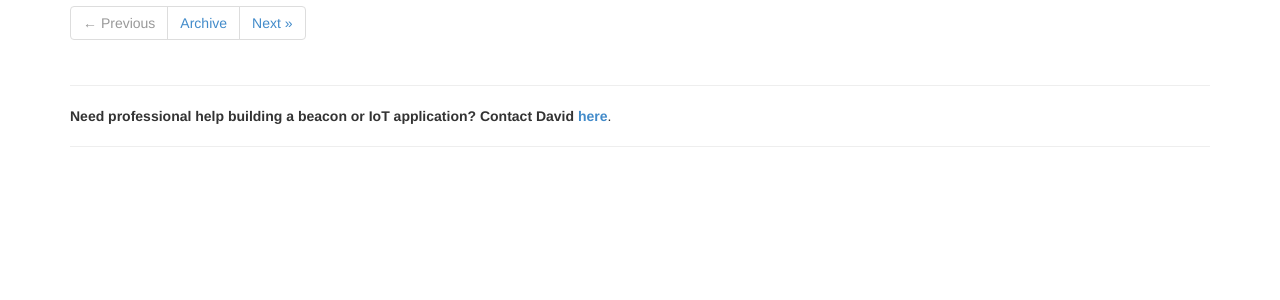
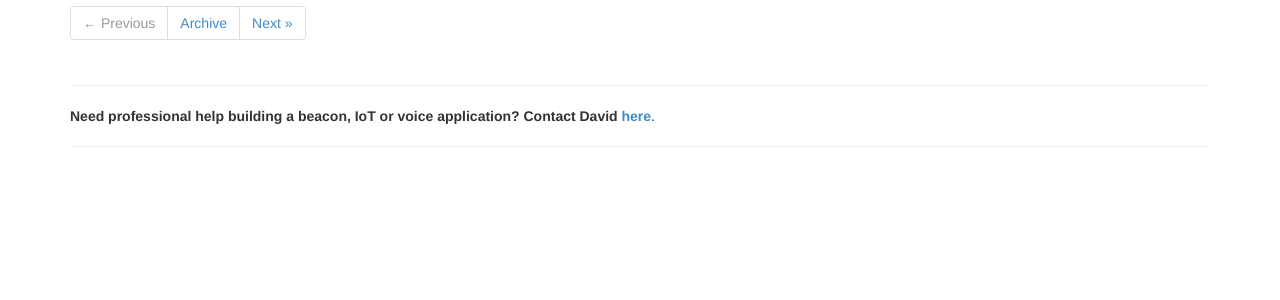
Before and after one commit to davidgyoung/davidgyoung.github.io, a Jekyll site: the page built from _posts/2013-10-01-reverse-engineering-the-ibeacon-profile.md, in a window 1280 px wide. Shown: the part 337-637 px from the top of the page. Built offline with Jekyll 4.4.1, drawn with Linux system fonts in a browser that asks for light colours; nearby versions of some CDN libraries.

Commit message:
Fix post footer for project types and change header color so posts stick out more

```diff
--- a/_includes/themes/bootstrap-3/post.html
+++ b/_includes/themes/bootstrap-3/post.html
@@ -32,7 +32,7 @@
     {% endif %}
     </ul>
     <hr/>
-    <b>Need professional help building a beacon or IoT application?  Contact David <a href='/'>here</a></b>.
+    <b>Need professional help building a beacon, IoT or voice application?  Contact David <a href='/'>here</a></b>.
     <hr/>
     {% include JB/comments %}
   </div>
--- a/stylesheets/stylesheet.css
+++ b/stylesheets/stylesheet.css
@@ -437,3 +437,5 @@
   }
 
 }
+
+.navbar-default { background-color: #ffffff; }
```
